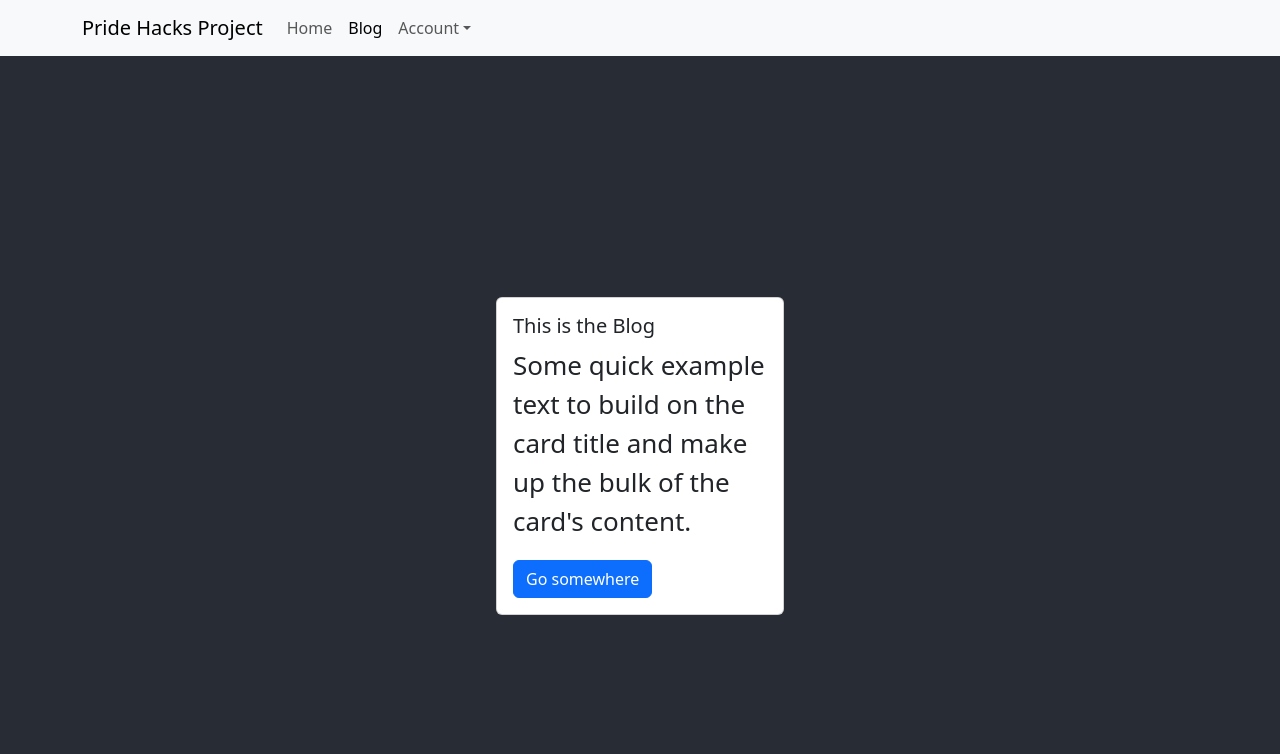
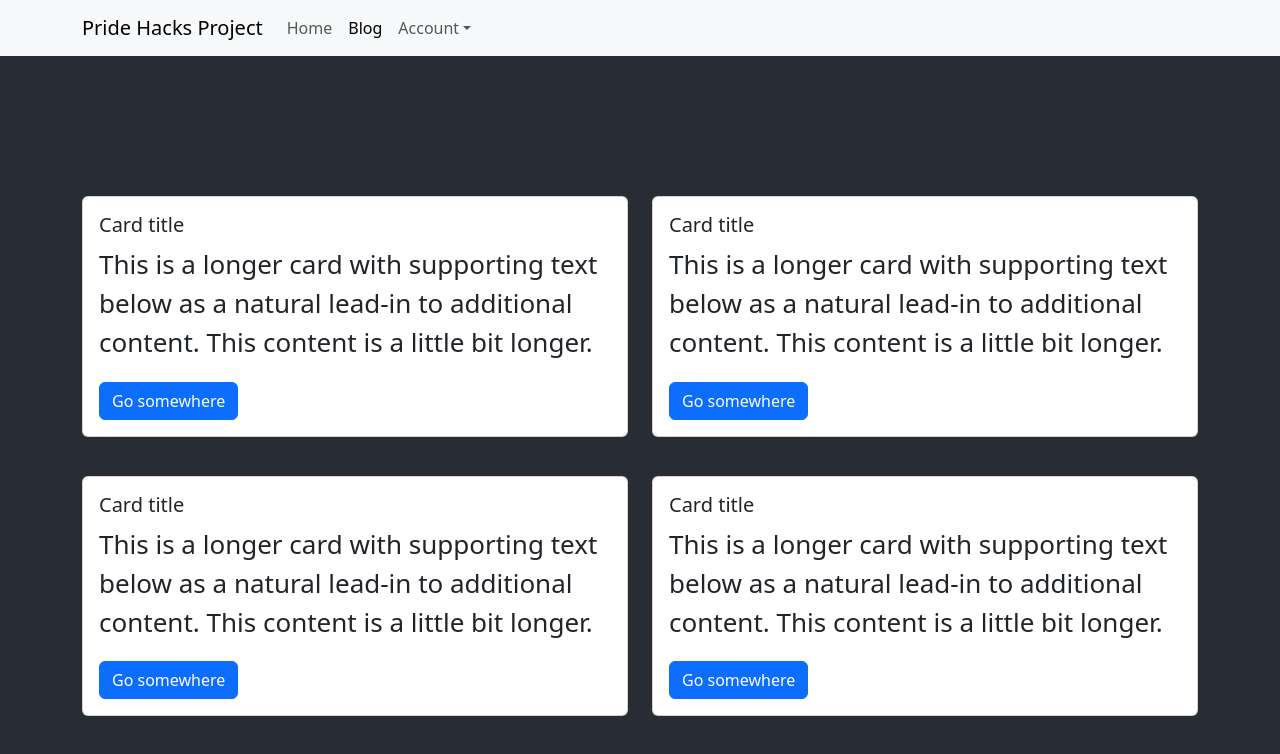
Before and after one commit to tori-parmz/PrideHacks-Project, a React (Create React App) app: page /blog in a window 1280 px wide. Shown: the top 754 px of the page. Built offline with nearby package versions, Linux system fonts and the light colour scheme.

Commit message:
feat: blogs

```diff
--- a/src/components/Pages/Blog.js
+++ b/src/components/Pages/Blog.js
@@ -1,18 +1,71 @@
 import Button from 'react-bootstrap/Button';
 import Card from 'react-bootstrap/Card';
+import Col from 'react-bootstrap/Col';
+import Row from 'react-bootstrap/Row';
+import Container from 'react-bootstrap/Container';
 
 function Blog() {
   return (
-    <Card style={{ width: '18rem' }}>
+    <Container>
+      <Row>
+        <Col xs={6}>
+          <Card>
             <Card.Body>
-        <Card.Title>This is the Blog</Card.Title>
+              <Card.Title>Card title</Card.Title>
               <Card.Text>
-          Some quick example text to build on the card title and make up the
-          bulk of the card's content.
+                This is a longer card with supporting text below as a natural
+                lead-in to additional content. This content is a little bit
+                longer.
               </Card.Text>
               <Button variant="primary">Go somewhere</Button>
             </Card.Body>
           </Card>
+        </Col>
+        <Col xs={6}>
+          <Card>
+            <Card.Body>
+              <Card.Title>Card title</Card.Title>
+              <Card.Text>
+                This is a longer card with supporting text below as a natural
+                lead-in to additional content. This content is a little bit
+                longer.
+              </Card.Text>
+              <Button variant="primary">Go somewhere</Button>
+            </Card.Body>
+          </Card>
+        </Col>
+    </Row>
+    <br />
+    <Row>
+        <Col xs={6}>
+          <Card>
+            <Card.Body>
+              <Card.Title>Card title</Card.Title>
+              <Card.Text>
+                This is a longer card with supporting text below as a natural
+                lead-in to additional content. This content is a little bit
+                longer.
+              </Card.Text>
+              <Button variant="primary">Go somewhere</Button>
+            </Card.Body>
+          </Card>
+        </Col>
+        <Col xs={6}>
+          <Card>
+            <Card.Body>
+              <Card.Title>Card title</Card.Title>
+              <Card.Text>
+                This is a longer card with supporting text below as a natural
+                lead-in to additional content. This content is a little bit
+                longer.
+              </Card.Text>
+              <Button variant="primary">Go somewhere</Button>
+            </Card.Body>
+          </Card>
+        </Col>
+    </Row>
+    </Container>
+
   );
 }
 
```
Lines whose indentation alone changed are shown as unchanged.
